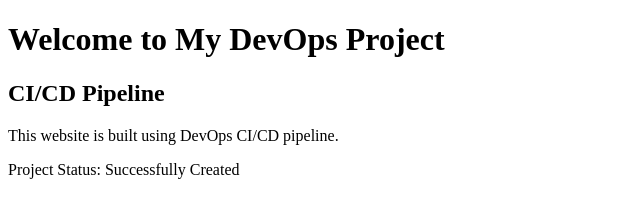
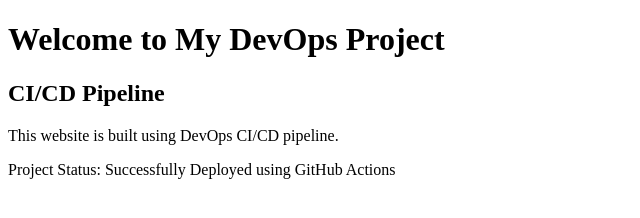
Before and after one commit to ganeshshelke045/devops-ci-cd-project, a plain HTML site: page index.html in a window 1280 px wide. Shown: the whole page, without its empty margins (0-640 px from the left). Drawn offline with Linux system fonts and the light colour scheme.

Commit message:
Update website project status

```diff
--- a/index.html
+++ b/index.html
@@ -8,6 +8,6 @@
     <h1>Welcome to My DevOps Project</h1>
     <h2>CI/CD Pipeline</h2>
     <p>This website is built using DevOps CI/CD pipeline.</p>
-    <p>Project Status: Successfully Created</p>
+    <p>Project Status: Successfully Deployed using GitHub Actions</p>
 </body>
 </html>
```
